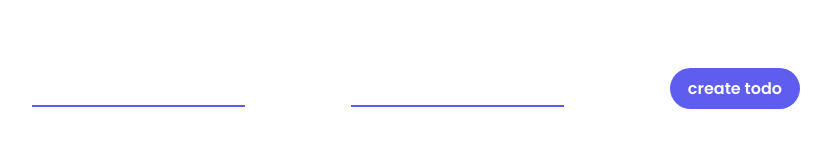
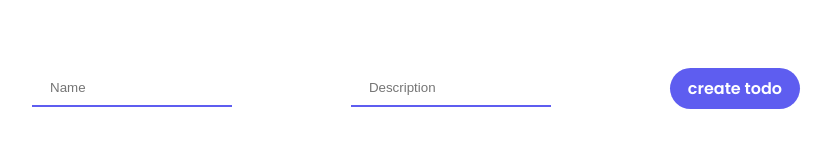
Before and after one commit to ddsdsfdsfdfsd/ToDoList, a plain HTML site: page index.html in a window 1280 px wide. Shown: the part 212-360 px from the top of the page, without its empty margins (224-1055 px from the left). Drawn offline with Linux system fonts and the light colour scheme.

Commit message:
second commit

```diff
--- a/css/style.css
+++ b/css/style.css
@@ -41,6 +41,7 @@
     border-bottom: 2px solid #5E5DF0;
     outline: none;
     transition: 0.2s ease-in-out;
+    width: 200px;
 
 }
 
--- a/index.html
+++ b/index.html
@@ -20,8 +20,8 @@
             <div class="row">
                 <h1>To-Do List!</h1>
                 <form onsubmit="createTask(event)" action="">
-                    <input type="text" id="text">
-                    <input type="text" id="desc">
+                    <input type="text" id="text" placeholder="Name">
+                    <input type="text" id="desc" placeholder="Description">
                     <button>create todo</button>
 
                 </form>
```
